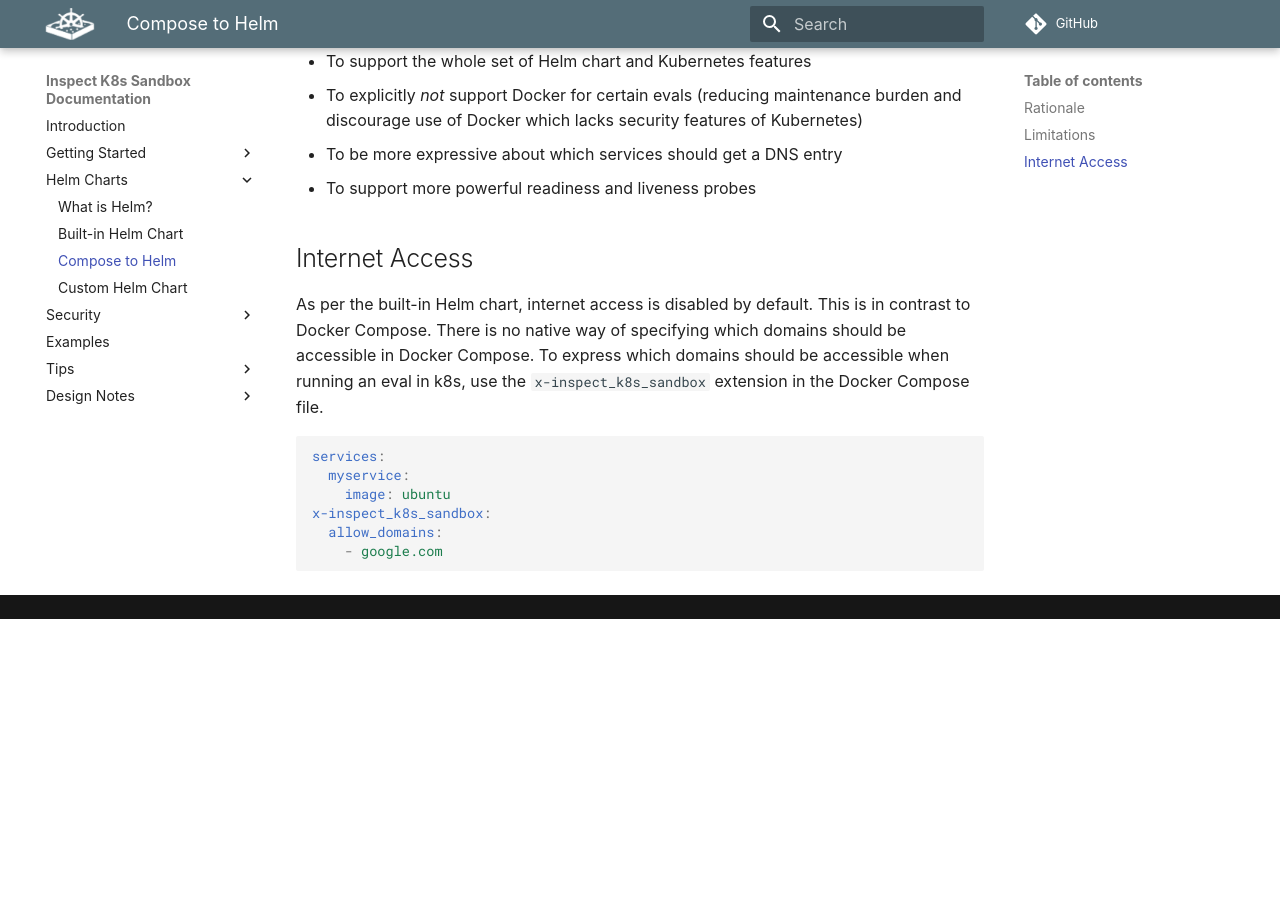
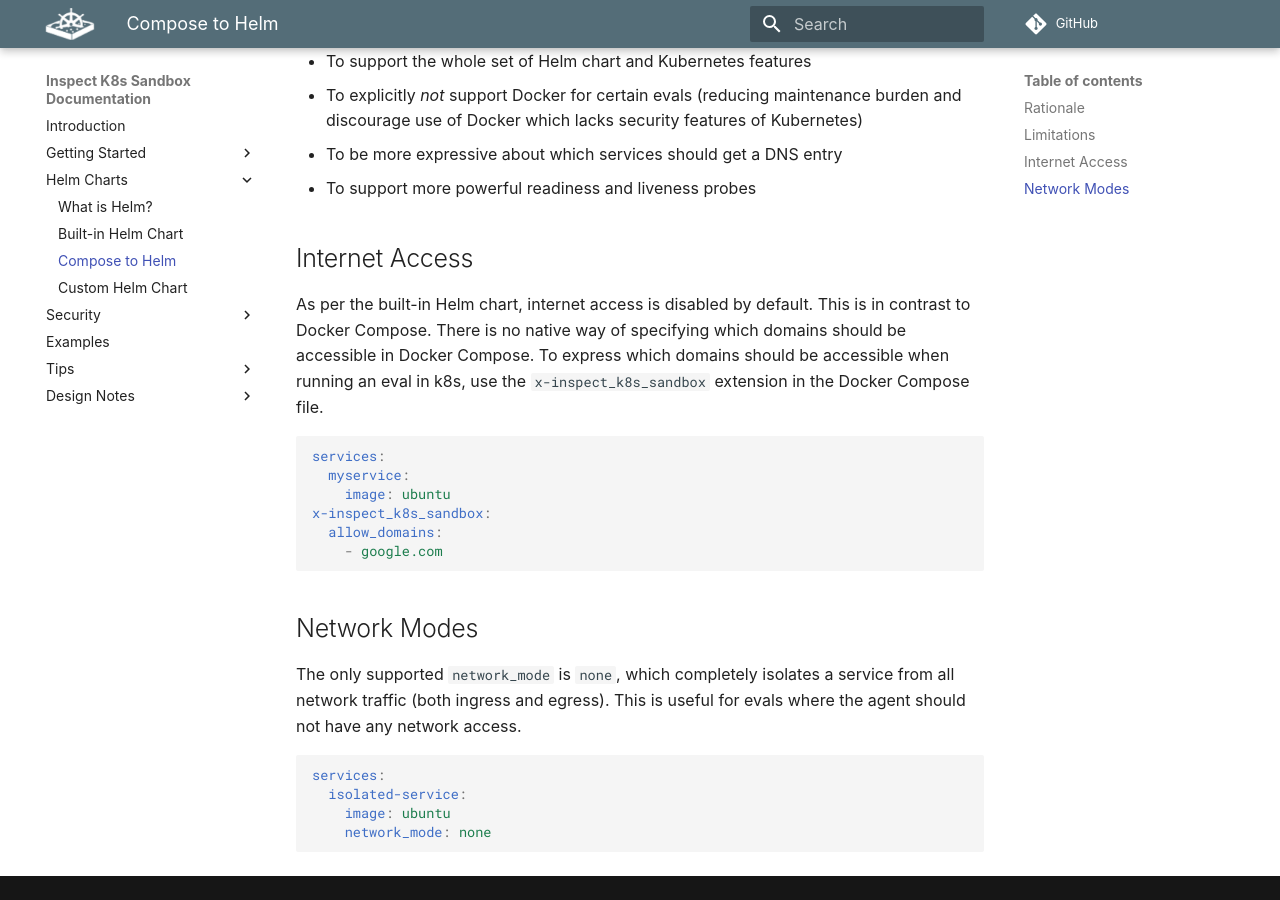
Before and after one commit to UKGovernmentBEIS/inspect_k8s_sandbox, an MkDocs documentation site: the page built from docs/docs/helm/compose-to-helm.md, in a window 1280 px wide and 900 px high, scrolled down 1059 px. Built offline with MkDocs 1.6.1 and Material for MkDocs 9.7.7, drawn with Linux system fonts in a browser that asks for light colours; some web fonts are replaced; comment, search, counter and statistics services are not loaded; before the commit the page ends 1678 px from its top, so only the background shows below that.

Commit message:
Update docs

````diff
--- a/docs/docs/helm/compose-to-helm.md
+++ b/docs/docs/helm/compose-to-helm.md
@@ -61,3 +61,16 @@
   allow_domains:
     - google.com
 ```
+
+## Network Modes
+
+The only supported `network_mode` is `none`, which completely isolates a service from
+all network traffic (both ingress and egress). This is useful for evals where the agent
+should not have any network access.
+
+```yaml
+services:
+  isolated-service:
+    image: ubuntu
+    network_mode: none
+```
````
